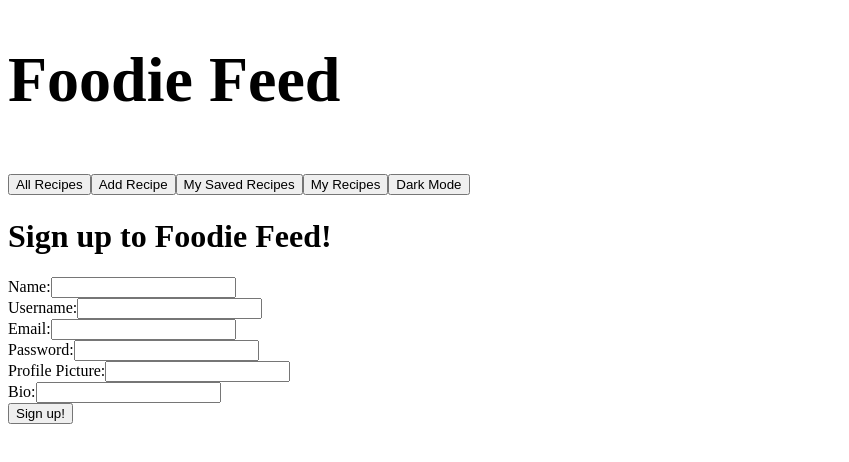
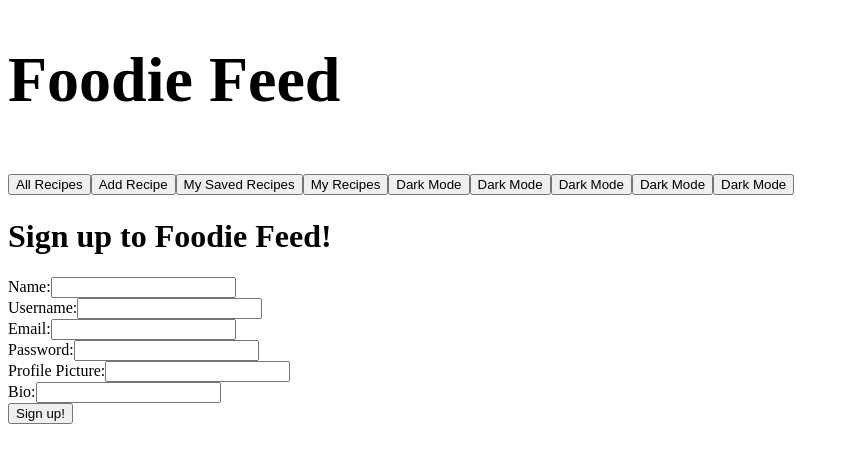
Before and after one commit to patricklcarrera/foodie-feed, a React (Create React App) app in the folder frontend/: page /signup in a window 1280 px wide. Shown: the top 462 px of the page, without its empty margins (0-849 px from the left). Built offline with nearby package versions, Linux system fonts and the light colour scheme; no server answers.

Commit message:
testingagain

```diff
--- a/frontend/src/components/Header.js
+++ b/frontend/src/components/Header.js
@@ -11,6 +11,11 @@ return (
             <NavLink to='/savedrecipes'><button>My Saved Recipes</button></NavLink>
             <NavLink to='/users/:id/recipes'><button>My Recipes</button></NavLink>
             <button>Dark Mode</button>
+            <button>Dark Mode</button>
+            <button>Dark Mode</button>
+            <button>Dark Mode</button>
+            <button>Dark Mode</button>
+
     </h1>
 )
 }
```
